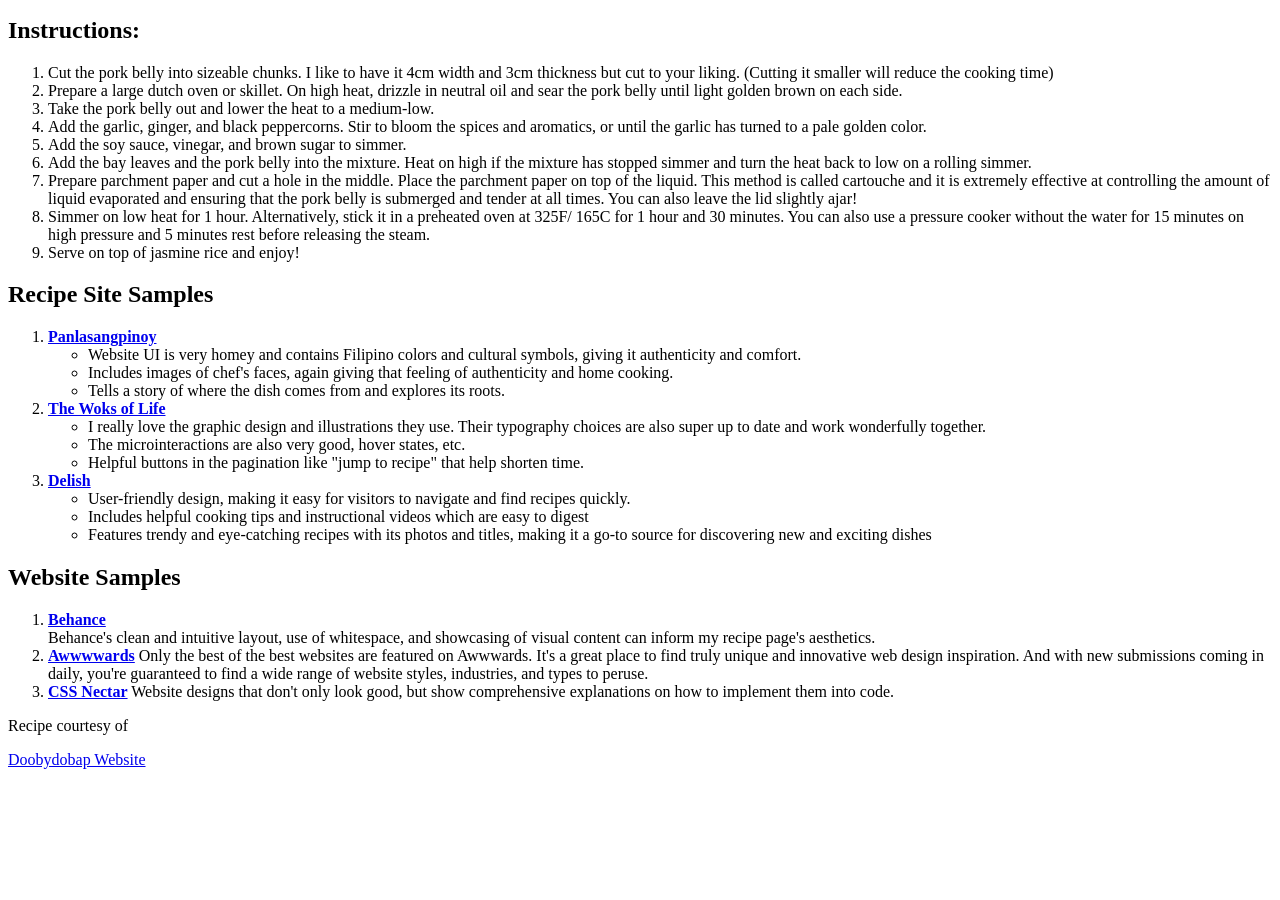
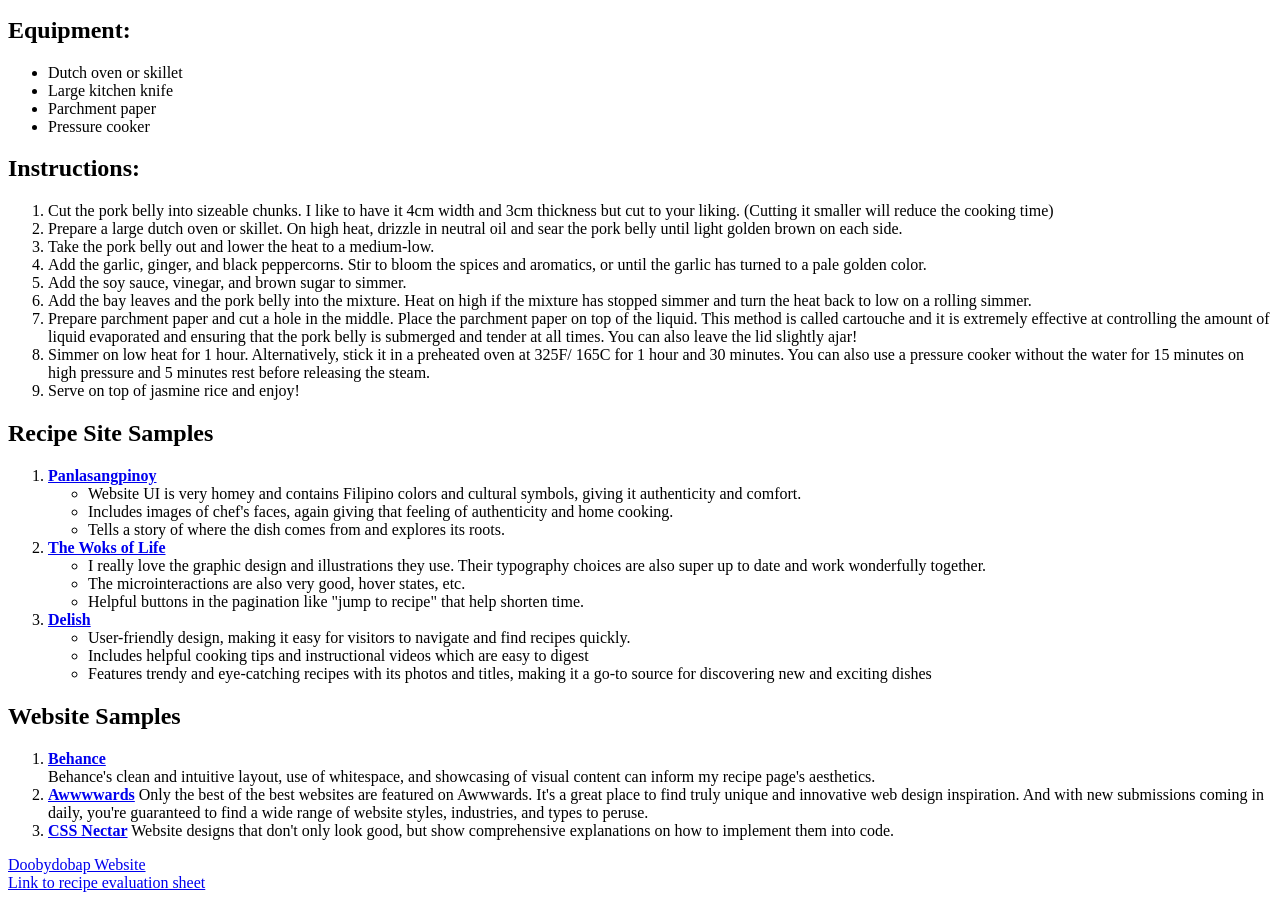
Before and after one commit to kellen-wang/iffall2023, a plain HTML site: page recipe/research/index.html in a window 1280 px wide. Shown: the part 986-1886 px from the top of the page. Before the commit the page ends 1763 px from the top, so only its background shows below. Drawn offline with Linux system fonts and the light colour scheme.

Commit message:
Update index.html

```diff
--- a/recipe/research/index.html
+++ b/recipe/research/index.html
@@ -40,6 +40,14 @@
             <li>½ cup water (omit water if using pressure cooker)</li>
             <li>Jasmine rice to serve with</li>
             <li>1 tbsp neutral oil</li>
+        </ul>
+
+        <h2>Equipment:</h2>
+        <ul>
+            <li>Dutch oven or skillet</li>
+            <li>Large kitchen knife</li>
+            <li>Parchment paper</li>
+            <li>Pressure cooker</li>
         </ul>
     </section>
 
@@ -128,8 +136,11 @@
 
 
     <footer>
-        <p>Recipe courtesy of</p><a
-            href="https://doobydobap.com/recipe/pork-adobo#wpzoom-premium-recipe-card">Doobydobap Website</a>
+        <a href="https://doobydobap.com/recipe/pork-adobo#wpzoom-premium-recipe-card">Doobydobap Website</a>
+        <br>
+        <a href="https://docs.google.com/document/d/1gkS1QJ7urlqXqjPq0vLdUI94ycWwKThBJY145g1YXDQ/edit?usp=sharing">Link to recipe evaluation sheet</a>
+
+
     </footer>
 </body>
 
```
